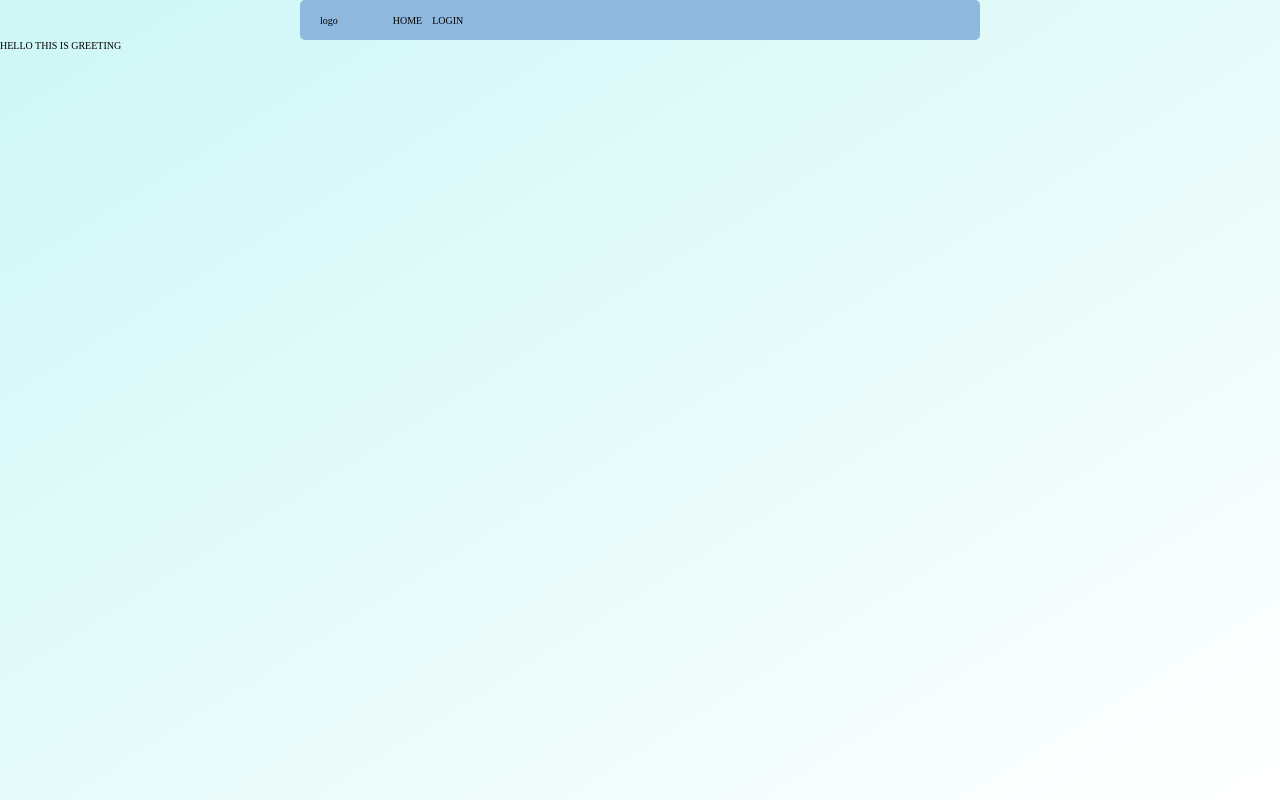
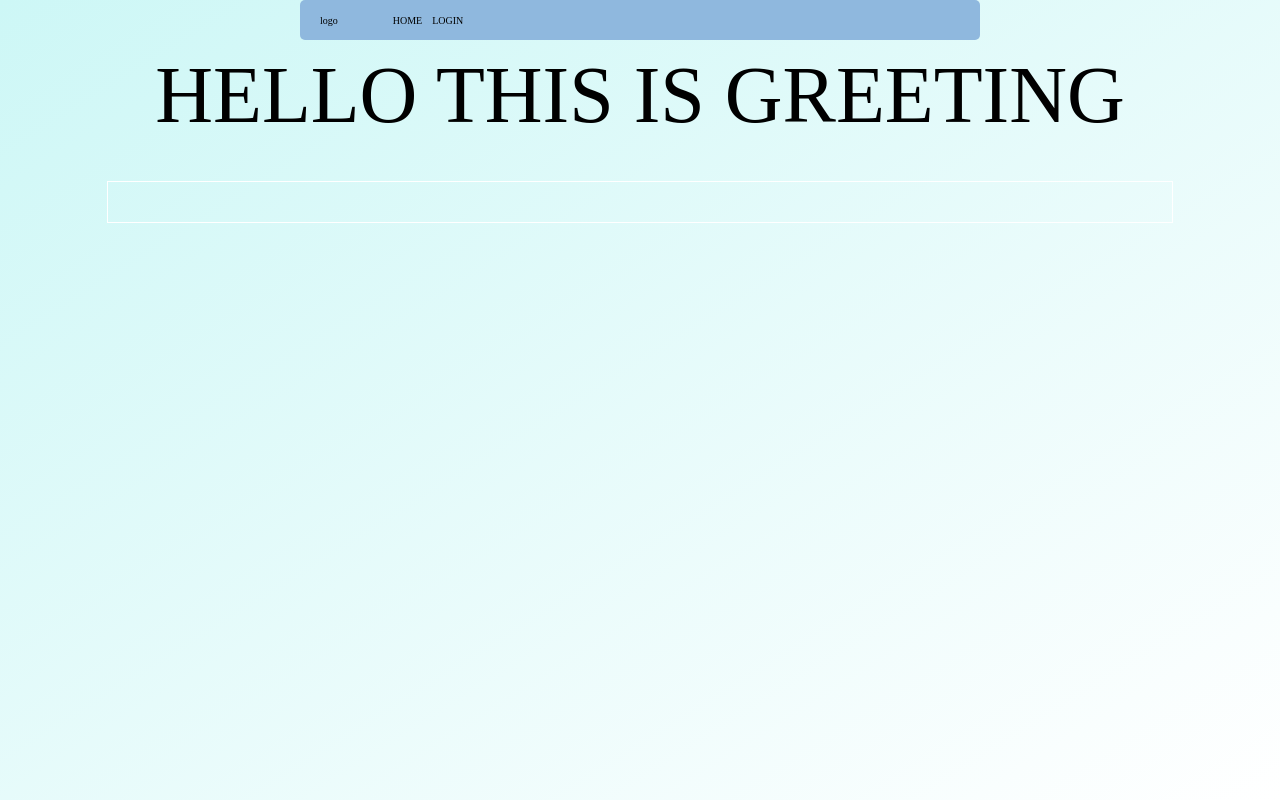
Before and after one commit to Seungjun0906/chabak_go_camping, a Flask app: page / in a window 1280 px wide. Run offline with Flask 2, Linux system fonts and the light colour scheme; data that the repository does not hold is empty.

Commit message:
updated css

```diff
--- a/static/main.css
+++ b/static/main.css
@@ -1,6 +1,53 @@
+/* main */
+.greet {
+  font-size: 8rem;
+  text-align: center;
+  margin-bottom: 3rem;
+  padding: 1rem;
+}
+
 .container {
   height: 100vh;
   width: 100vw;
   margin: 0 auto;
   background: linear-gradient(to bottom right, #cdf7f6, #ffffff);
 }
+
+.card-container {
+  padding: 2rem;
+  border: 1px solid white;
+  width: 80%;
+  margin: 0 auto;
+
+  display: flex;
+  justify-content: space-around;
+  flex-wrap: wrap;
+  overflow: hidden;
+}
+
+.card {
+  display: flex;
+  flex-direction: column;
+  justify-content: space-between;
+  align-items: center;
+}
+
+.card__img img {
+  object-fit: cover;
+}
+
+.card__description {
+  display: flex;
+  flex-direction: column;
+  align-items: center;
+}
+
+.card__description h3 {
+  padding: 0.5rem;
+  font-size: 1.5rem;
+}
+
+.card__description p {
+  padding: 0.2rem;
+  font-size: 1.2rem;
+}
--- a/templates/main.html
+++ b/templates/main.html
@@ -33,6 +33,7 @@
         </header>
         <!-- CAMP GROUND LIST -->
         <main>
+          <div class="card-container" id="card-container">
           <!-- <div class="card-container" id="card-container"> -->
             <!-- <div class="card">
               <div class="card__img">
@@ -62,8 +63,8 @@
                 <h3 class="description__name">name</h3>
                 <p class="description__adr">address</p>
               </div>
-            </div> -->
-
+             -->
+            </div>
         <!-- </main> -->
         <footer></footer>
       </div>
```
